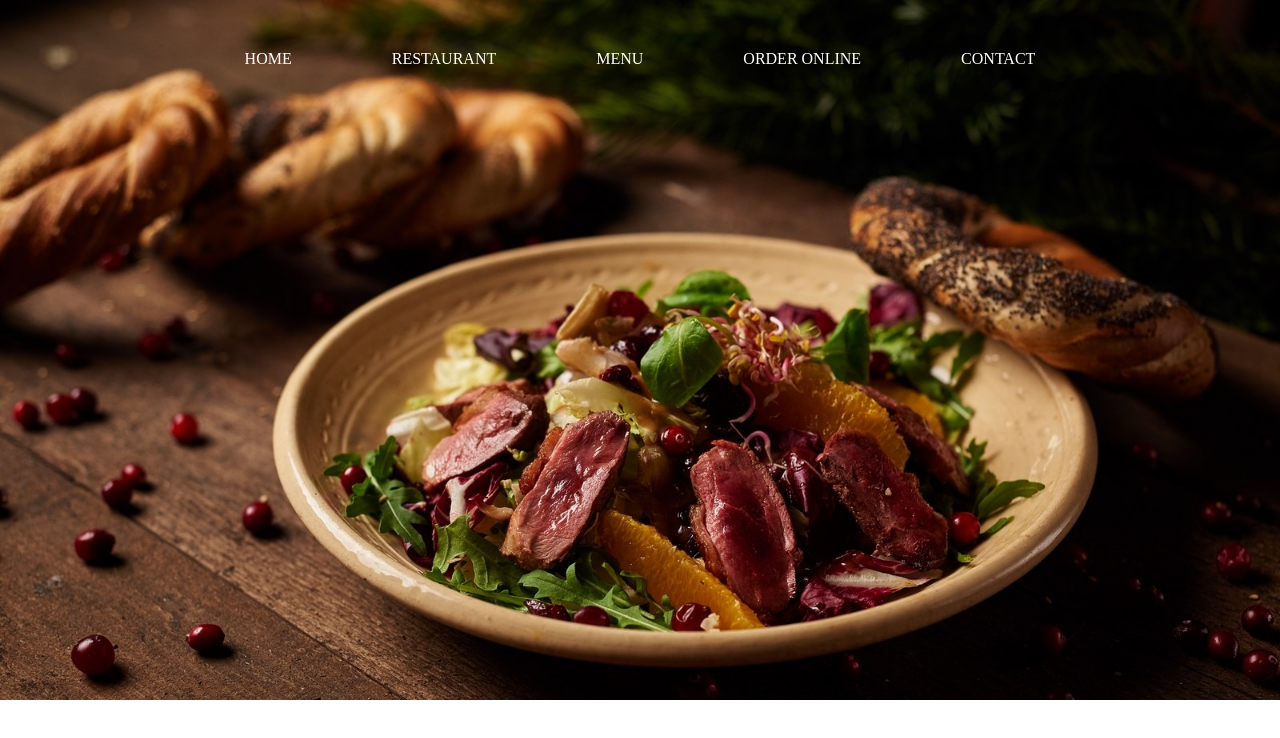
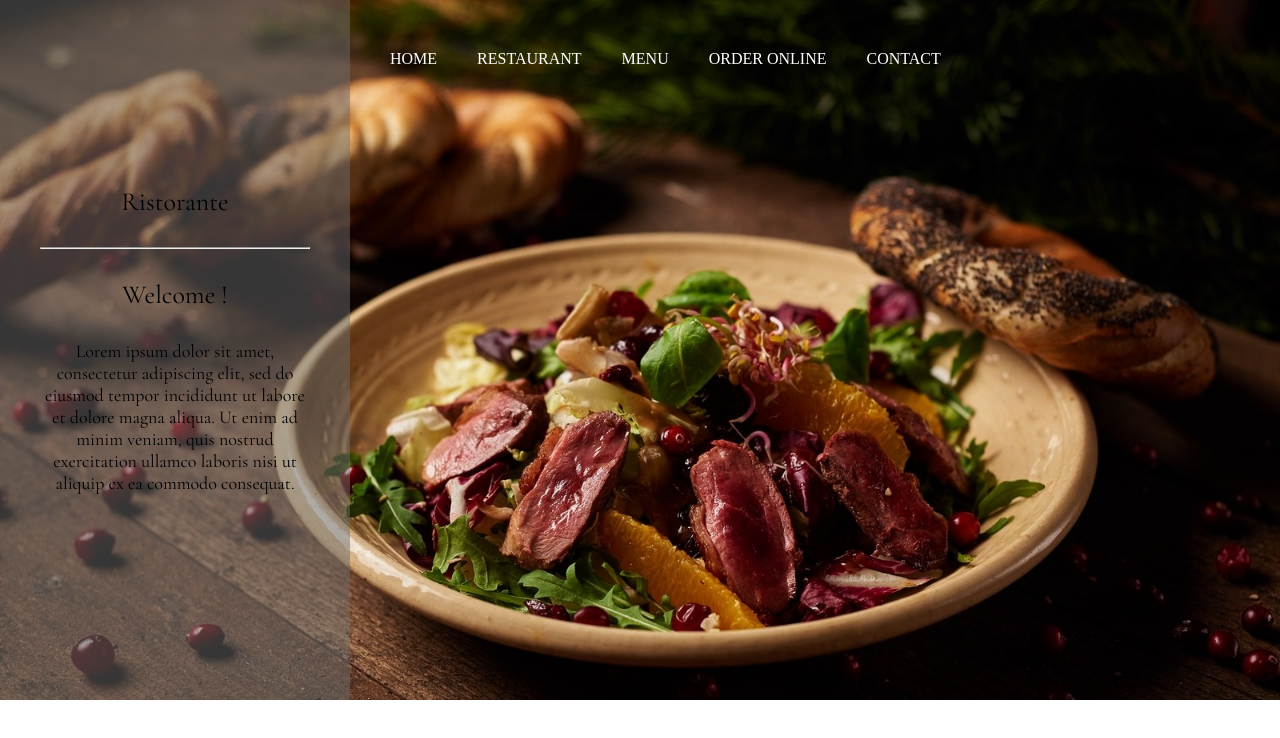
Before and after one commit to Katherina611/restaurant, a plain HTML site: page index.html in a window 1280 px wide. Drawn offline with nearby package versions, Linux system fonts and the light colour scheme.

Commit message:
added header-box

```diff
--- a/index.html
+++ b/index.html
@@ -5,10 +5,21 @@
     <link rel="stylesheet" href="css/style.css">
     <title>Ristorante</title>
     <meta name="viewport" content="width=device-width, initial-scale=1.0" />
+    <link href="https://fonts.googleapis.com/css?family=Cormorant+Garamond" rel="stylesheet">
 </head>
 <body>
     <header>
         <div class="header">
+            <div class="header-box">
+                <p class="name">Ristorante</p>
+                <hr>
+                <p class="welcome">Welcome !</p>
+                <span class="lorem">Lorem ipsum dolor sit amet, consectetur adipiscing elit,
+                                sed do eiusmod tempor incididunt ut labore et dolore magna aliqua.
+                                Ut enim ad minim veniam, quis nostrud exercitation ullamco laboris nisi
+                                ut aliquip ex ea commodo consequat.
+                </span>
+            </div>
             <nav>
                 <ul class="menu">
                     <li><a href="index.html">HOME</a></li>
--- a/scss/style.scss
+++ b/scss/style.scss
@@ -2,22 +2,78 @@
   margin: 0;
   padding: 0;
 }
+@media(max-width: 400px){
   .header{
+    max-width: 400px;
     height:700px;
     background-image: url("../images/img2.jpg");
     background-size: cover;
     .menu{
       display:flex;
-    flex-direction: row;
+      flex-direction: column;
       flex-wrap: wrap;
       justify-content: center;
       li{
         list-style: none;
-      margin:50px;
+        margin:10px;
+        text-align: center;
         a{
           text-decoration: none;
           color:white;
         }
       }
     }
+    .header-box{
+      display: none;
     }
+  }
+}
+@media(min-width: 400px){
+  .header{
+    height:700px;
+    background-image: url("../images/img2.jpg");
+    background-size: cover;
+    display: flex;
+    flex-direction: row;
+    .menu {
+      display: flex;
+      flex-direction: row;
+      flex-wrap: wrap;
+      justify-content: center;
+      li {
+        list-style: none;
+        margin-top: 50px;
+        margin-left: 40px;
+        a {
+          text-decoration: none;
+          color: white;
+        }
+      }
+    }
+    .header-box{
+      background-color: rgba(106, 109, 108,0.5);
+      height: 750px;
+      width:350px;
+      margin-top: -50px;
+      display: flex;
+      flex-direction: column;
+      justify-content: center;
+      .name, .welcome{
+        font-size: 26px;
+        font-family: 'Cormorant Garamond', serif;
+        margin: 30px 0;
+        text-align: center;
+      }
+      hr{
+        color:rgb(106, 109, 108);
+        margin: 0 40px;
+      }
+      .lorem{
+        font-size: 18px;
+        font-family: 'Cormorant Garamond', serif;
+        margin: 0 40px;
+        text-align: center;
+      }
+    }
+  }
+}
```
Also changed, not shown: css/style.css, 1 other file. Lines whose indentation alone changed are shown as unchanged.
